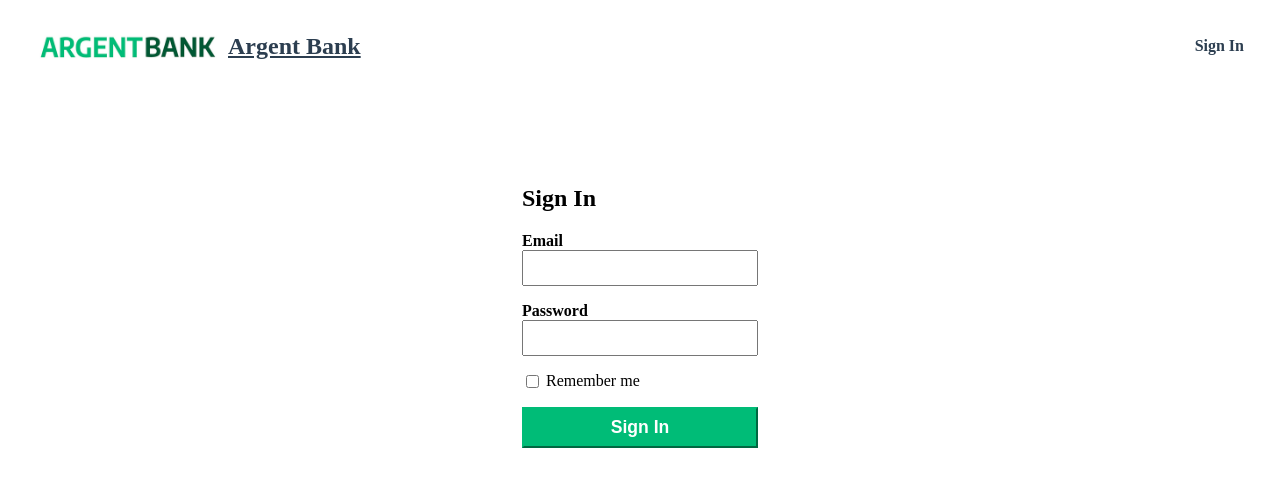
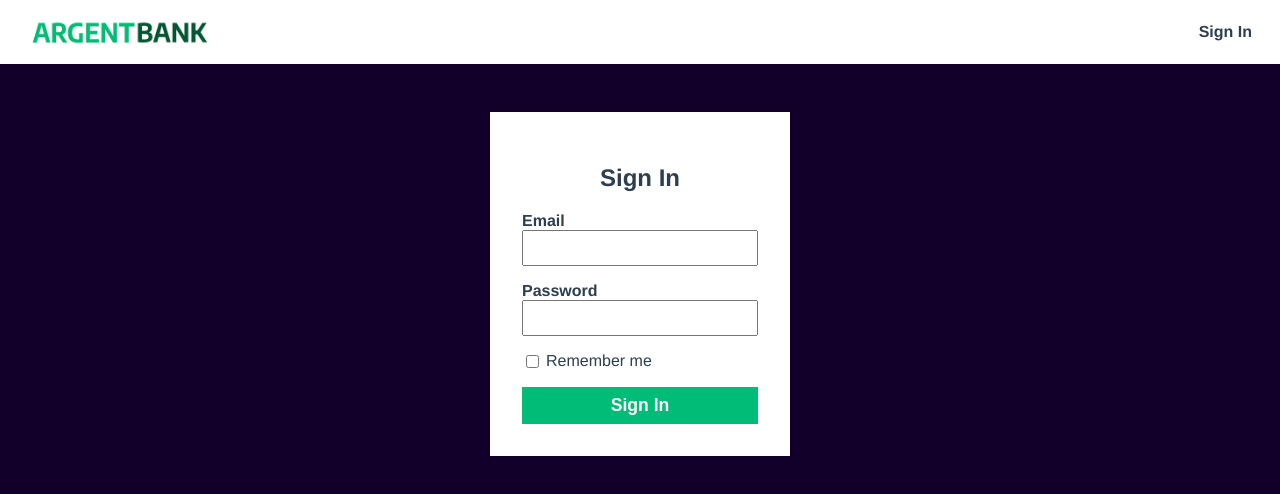
Before and after one commit to Wmissary/ArgentBank, a React (Vite) app: page /login in a window 1280 px wide. Shown: the top 494 px of the page. Built offline with nearby package versions, Linux system fonts and the light colour scheme.

Commit message:
Add global css

```diff
--- a/src/routes/App.css
+++ b/src/routes/App.css
@@ -0,0 +1,49 @@
+html {
+  font-family: Avenir, Helvetica, Arial, sans-serif;
+  -webkit-font-smoothing: antialiased;
+  -moz-osx-font-smoothing: grayscale;
+  text-align: center;
+  color: #2c3e50;
+}
+
+button {
+  border: none;
+  margin: 0;
+  padding: 0;
+  width: auto;
+  overflow: visible;
+  background: transparent;
+}
+
+body {
+  margin: 0;
+  min-height: 100vh;
+}
+
+#root {
+  display: flex;
+  flex-direction: column;
+  min-height: 100vh;
+}
+
+.main {
+  flex: 1;
+}
+
+.bg-dark {
+  background-color: #12002b;
+}
+
+.sr-only {
+  border: 0 !important;
+  clip: rect(1px, 1px, 1px, 1px) !important; /* 1 */
+  -webkit-clip-path: inset(50%) !important;
+  clip-path: inset(50%) !important; /* 2 */
+  height: 1px !important;
+  margin: -1px !important;
+  overflow: hidden !important;
+  padding: 0 !important;
+  position: absolute !important;
+  width: 1px !important;
+  white-space: nowrap !important; /* 3 */
+}
```
